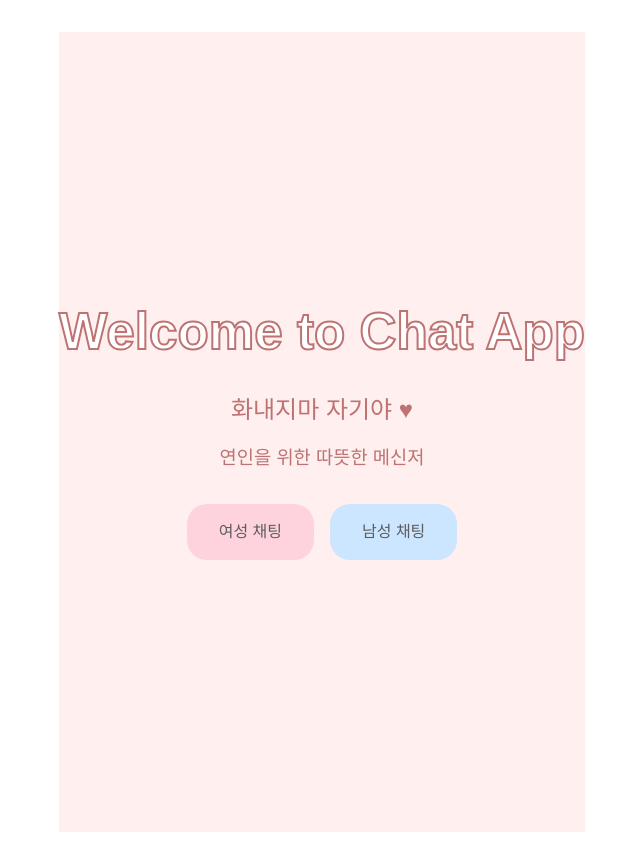
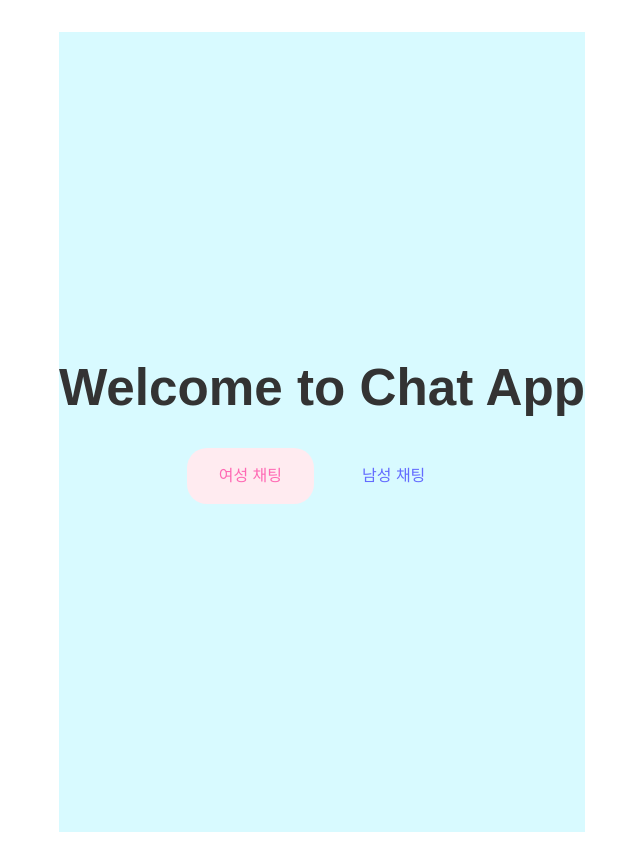
Before and after one commit to YoonMooYeol/HOT6_project_02, a Vue app in the folder hot6_pjt_ft/: page / in a window 1280 px wide. Shown: the whole page, without its empty margins (318-958 px from the left). Built offline with nearby package versions, Linux system fonts and the light colour scheme.

Commit message:
hot6_f4_6_1

```diff
--- a/hot6_pjt_ft/src/views/main.vue
+++ b/hot6_pjt_ft/src/views/main.vue
@@ -1,8 +1,6 @@
 <template>
     <div class="home">
       <h1>Welcome to Chat App</h1>
-      <h2>화내지마 자기야 ♥︎</h2>
-      <h3>연인을 위한 따뜻한 메신저</h3>
       <div class="button-container">
         <router-link to="/female-chat" class="chat-button female">
           여성 채팅
@@ -26,24 +24,14 @@
     align-items: center;
     justify-content: center;
     height: 100vh;
-    background-color: #ffefef;
+    background-color: #d8faff;
   }
 
   h1 {
-    color: #ffffff;
+    color: #333;
     margin-bottom: 2rem;
-    -webkit-text-stroke: 2px #BE7272;
   }
 
-  h2 {
-    color: #BE7272;
-    margin-bottom: 1rem;
-  }
-
-  h3 {
-    color: #BE7272;
-    margin-bottom: 2rem;
-  }
   .button-container {
     display: flex;
     gap: 1rem;
@@ -62,22 +50,12 @@
   }
 
   .female {
-    background-color: #ffd3de;
-    color: #5d5d5d;
+    background-color: #ffebf0;
+    color: #ff69b4;
   }
 
   .female:hover {
-    background-color: #BE7272;
-    color: white;
-  }
-
-  .male {
-    background-color: #CCE6FF;
-    color: #5d5d5d;
-  }
-
-  .male:hover {
-    background-color: #88a9e7;
+    background-color: #ff69b4;
     color: white;
   }
   </style>
```
